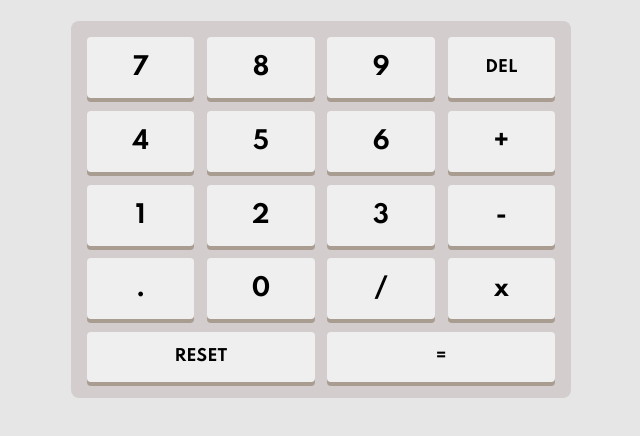
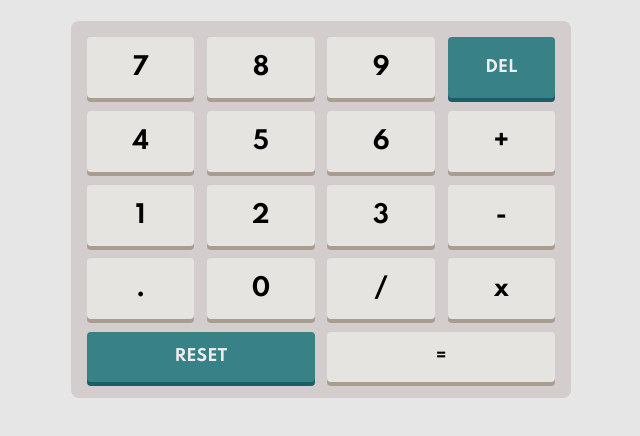
Before and after one commit to pixel-krieger/calculator-app, a plain HTML site: page index.html in a window 1280 px wide. Shown: the part 170-606 px from the top of the page, without its empty margins (319-959 px from the left). Drawn offline with Linux system fonts and the light colour scheme.

Commit message:
solved problems related to color variable names

```diff
--- a/css/_variables.scss
+++ b/css/_variables.scss
@@ -3,7 +3,7 @@ $gray-50: #EEEEEE; //screen bg and text
 $gray-100: #E6E6E6; //background
 $brown-50: #D3CDCD; //buttons div
 $brown-100: #E5E4E0;// buttons bg
-$brown-200: #A99D92;//buttons shadow
+$brown-400: #A99D92;//buttons shadow
 $green-100: #388187; //del and reset buttons bg
 $green-200: #1A5F66; //del and reset buttons shadow
 $orange-100: #C85401; //radio and equals btn
@@ -16,8 +16,8 @@ $slate-100: #414E76; //del and reset buttons shadow
 $slate-200: #3B4664; //background
 $slate-300: #181F32; //screen bg
 $slate-400: #252D44; //buttons div bg and text
-//$brown-50: #EAE3DB;//buttons bg
-//$brown-100: #B3A397;//buttons shadow
+$brown-200: #EAE3DB;//buttons bg
+$brown-300: #B3A397;//buttons shadow
 $red-100: #D13F30; //radio and equals button
 $red-200: #94271B; //equals button shadow
 $white: #FFFFFF; //text
--- a/css/style.scss
+++ b/css/style.scss
@@ -91,7 +91,14 @@ body {
         font-size: 1.5rem;
         border-width: 0px;
         border-radius: 4px;
-        box-shadow: 0px 4px $brown-200;
+        background-color: $brown-100;
+        box-shadow: 0px 4px $brown-400;
+
+        &--del-reset {
+            background-color: $green-100;
+            box-shadow: 0px 4px $green-200;
+            color: $gray-50;
+        }
 
         &--del-reset, &--equals {
             font-size: 0.98em;
```
Also changed, not shown: css/style.css, 1 other file.
